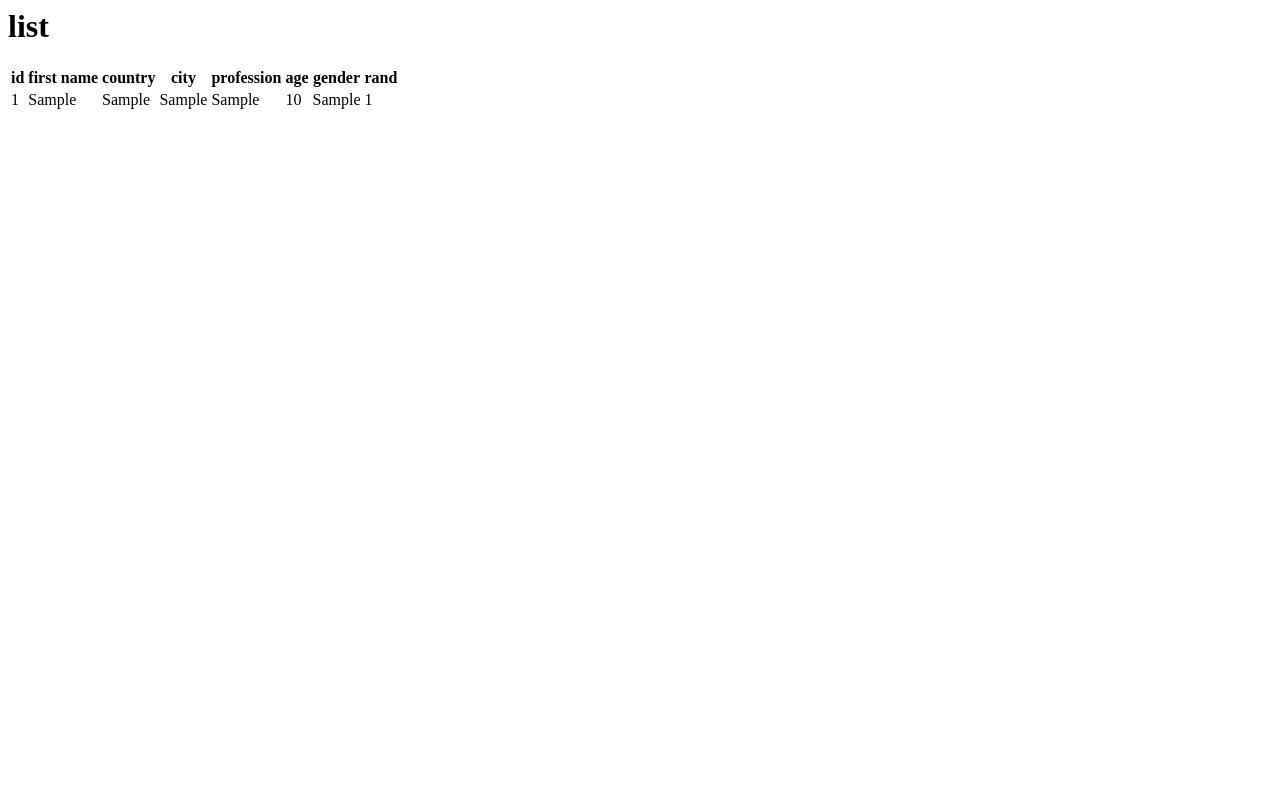
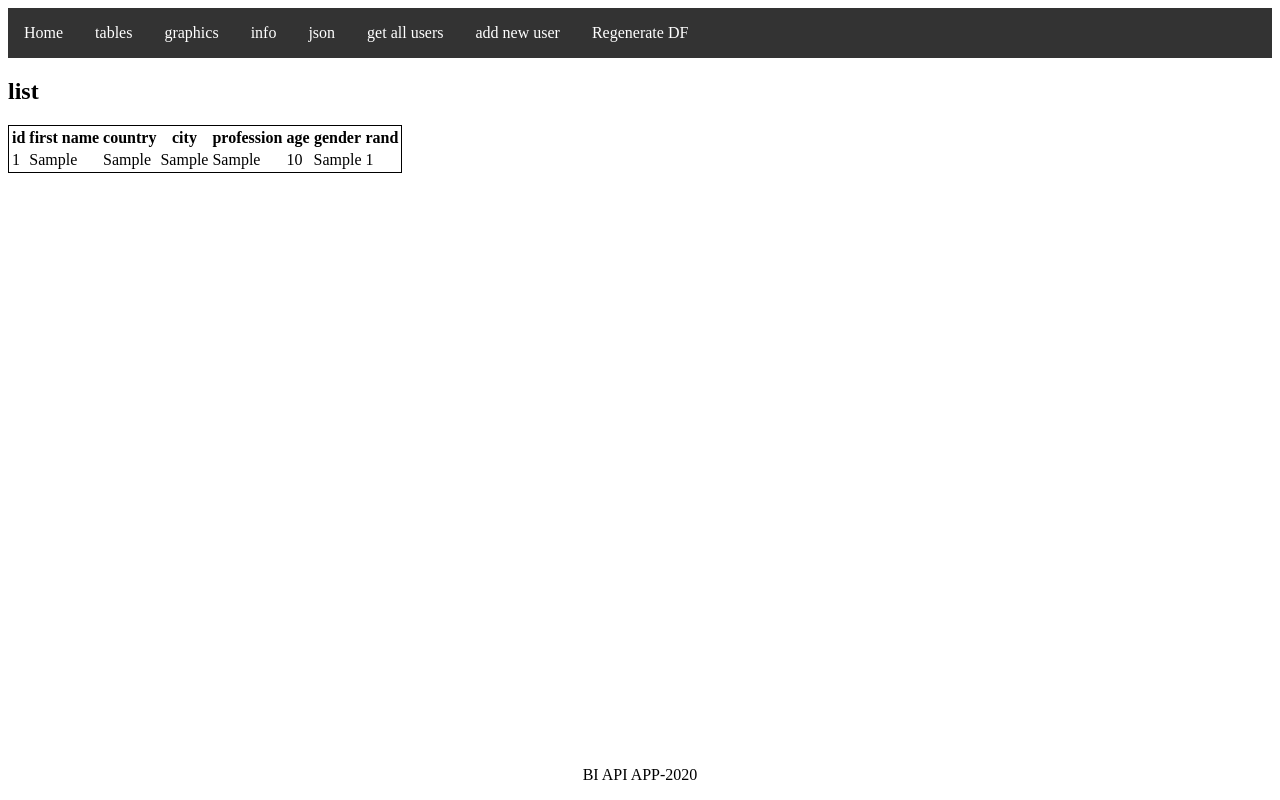
Before and after one commit to cescfamadas/BIAPP, a Flask app: page /tables in a window 1280 px wide. Run offline with Flask 2, Linux system fonts and the light colour scheme; tables that the repository leaves empty hold one stand-in row (values such as "Sample post"); parts of the project's set-up code (start-up, migrations or seed data) failed here and were passed over.

Commit message:
improve html templates 2

```diff
--- a/app.py
+++ b/app.py
@@ -10,7 +10,7 @@ matplotlib.use('Agg')
 import matplotlib.pyplot as plt
 import logging
 import DFToSql
-from flask import jsonify
+
 
 
 data=None
@@ -53,6 +53,14 @@ def regenerateDF():
 def getUserById(id):
     user=User.query.get(id)
     return render_template("user.html",user=user)
+
+@app.route("/deleteuser/<id>")
+def deleteUser(id):
+    user=User.query.get(id)
+    db.session.delete(user)
+    db.session.commit()
+    return redirect("/tables")
+
 @app.route("/getusers")
 def getUsers():
     users=User.query.all()
@@ -61,6 +69,7 @@ def getUsers():
 @app.route("/adduser")
 def addUserForm():
     return render_template("addUserForm.html")
+
 @app.route("/info")
 def getInfo():
     head= data.head()
@@ -85,6 +94,7 @@ def adduser():
         except EnvironmentError:
             print("error al inserir usuari")
     return redirect("/")
+
 @app.route("/json")
 def dfToJson():
     # users=User.query.all()
@@ -94,7 +104,6 @@ def dfToJson():
 
 @app.route("/hello/<name>")
 @app.route("/hello",defaults={'name': 'john'})
-
 def sayHello(name):
    return render_template("hello.html",name=name)
 
@@ -138,6 +147,7 @@ if __name__ == "__main__":
         generateDF()
     app.register_error_handler(404, not_found)
     app.run(debug=True)
-    # https://sarahleejane.github.io/learning/python/2015/08/09/simple-tables-in-webapps-using-flask-and-pandas-with-python.html
     # https://stackoverflow.com/questions/50728328/python-how-to-show-matplotlib-in-flask
     #https://queirozf.com/entries/pandas-dataframe-plot-examples-with-matplotlib-pyplot
+    #https://medium.com/@allwindicaprio/crud-operations-using-flask-and-sqlalchemy-7291e340dcc8
+    # https://blog.miguelgrinberg.com/post/the-flask-mega-tutorial-part-i-hello-world
--- /dev/null
+++ b/static/style.css
@@ -0,0 +1,33 @@
+ul {
+    list-style-type: none;
+    margin: 0;
+    padding: 0;
+    overflow: hidden;
+    background-color: #333333;
+  }
+
+  li {
+    float: left;
+  }
+
+  li a {
+    display: block;
+    color: white;
+    text-align: center;
+    padding: 16px;
+    text-decoration: none;
+  }
+
+  li a:hover {
+    background-color: #111111;
+  }
+  footer {
+    position: fixed;
+    left: 0;
+    bottom: 0;
+    width: 100%;
+    text-align: center;
+ }
+ table{
+     border: 1px solid black;
+ }
--- a/templates/404.html
+++ b/templates/404.html
@@ -1 +1,4 @@
+{% extends 'base.html' %}
+{% block content %}
 <h1>error 404</h1>
+{% endblock %}
--- a/templates/addUserForm.html
+++ b/templates/addUserForm.html
@@ -1,3 +1,5 @@
+{% extends 'base.html' %}
+{% block content %}
 <form action="/add" method="POST">
 <p>id</p>
 <input type="number" name="id" id="id">
@@ -18,3 +20,4 @@
 <br>
 <input type="submit" name="enviar">
 </form>
+{% endblock %}
--- a/templates/base.html
+++ b/templates/base.html
@@ -1,10 +1,12 @@
 <html>
+<head>
+<meta name="viewport" content="width=device-width, initial-scale=1">
 <title>BI APP DEMO</title>
 <link rel="stylesheet" href="{{ url_for('static', filename='style.css') }}">
+</head>
 <body>
 <nav>
-  <h1>BI API APP</h1>
-  <ul>
+    <ul>
     <li><a href="/">Home</a></li>
     <li><a href="/tables">tables</a></li>
     <li><a href="/graphics">graphics</a></li>
@@ -12,9 +14,7 @@
     <li><a href="/json">json</a></li>
     <li><a href="/getusers">get all users</a></li>
     <li><a href="/adduser">add new user</a></li>
-    <li><form action="/regenerateDF">
-      <input type="submit" value="Regenerate DF" />
-  </form></li>
+    <li><a href="/regenerateDF">Regenerate DF</a></li>
   </ul>
 </nav>
 <section class="content">
--- a/templates/hello.html
+++ b/templates/hello.html
@@ -1 +1,4 @@
+{% extends 'base.html' %}
+{% block content %}
 <p>hello {{name}}</p>
+{% endblock %}
--- a/templates/user.html
+++ b/templates/user.html
@@ -1 +1,4 @@
+{% extends 'base.html' %}
+{% block content %}
 <p> {{user}}</p>
+{% endblock %}
--- a/templates/view.html
+++ b/templates/view.html
@@ -1,3 +1,5 @@
+{% extends 'base.html' %}
+{% block content %}
  <div class=page>
   <h1>list</h1>
   <table>
@@ -26,3 +28,4 @@
 </table>
 
 </div>
+{% endblock %}
```
